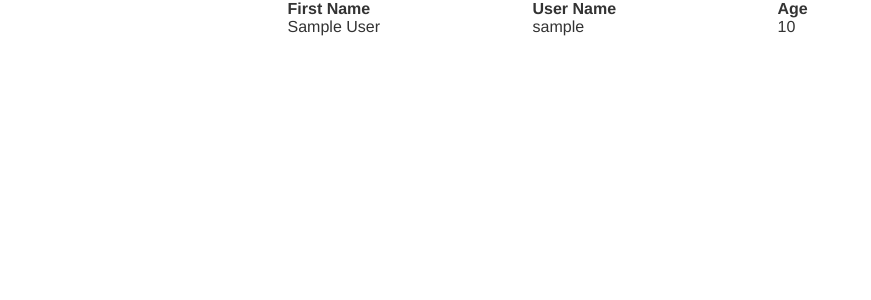
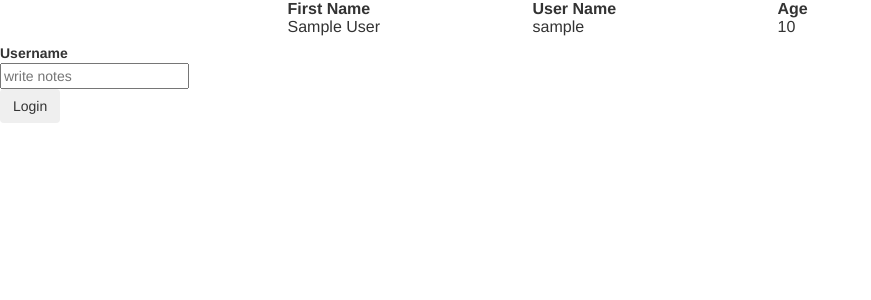
Before and after one commit to RajeshShedolkar/NoteMaking, a Django app: page /dashboard/ in a window 1280 px wide. Shown: the top 300 px of the page, without its empty margins (0-871 px from the left). Run offline with Django 3.2, Linux system fonts and the light colour scheme; tables that the repository leaves empty hold one stand-in row (values such as "Sample post"); some libraries are stand-ins or nearby versions.

Commit message:
adding notebox

```diff
--- a/templates/dashboard.html
+++ b/templates/dashboard.html
@@ -16,3 +16,25 @@
   </tr>
   {% endfor %}
 </table>
+
+<div id="notes">
+     <form class="form-horizontal" name="LoginForm" action="/dashboard/" method="post">
+     {% csrf_token %}
+
+     <div class="control-group">
+         <label class="control-label" for="username">Username</label>
+         <div class="controls">
+             <input type="text" id="note" name="note"  placeholder="write notes">
+         </div>
+     </div>
+     <div class="control-group">
+         <div class="controls">
+             <button type="submit" class="btn">Login</button>
+         </div>
+     </div>
+     </form>
+ </div>
+
+
+<script>
+</script>
```
